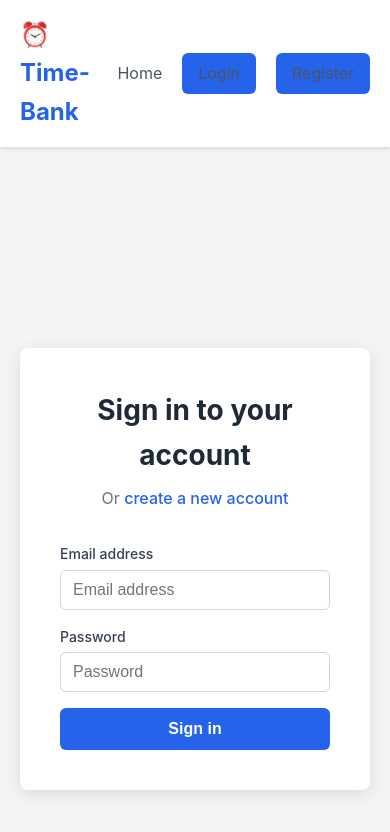
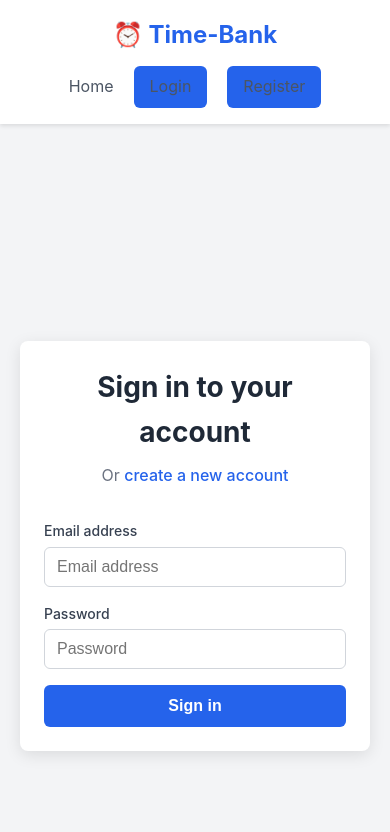
Before and after one commit to Bede12345/Time-bank, a React (Vite) app in the folder time-bank/frontend/: page /login in a window 390 px wide. Shown: the top 832 px of the page. Built offline with nearby package versions, Linux system fonts and the light colour scheme.

Commit message:
working on css

```diff
--- a/time-bank/frontend/src/index.css
+++ b/time-bank/frontend/src/index.css
@@ -689,3 +689,65 @@ a {
     opacity: 1;
   }
 }
+
+@media (max-width: 768px) {
+  .hero h1 {
+    font-size: 32px;
+  }
+
+  .hero p {
+    font-size: 16px;
+  }
+
+  .navbar .container {
+    flex-direction: column;
+    gap: 12px;
+  }
+
+  .navbar-links {
+    flex-wrap: wrap;
+    justify-content: center;
+  }
+
+  .offers-grid {
+    grid-template-columns: 1fr;
+  }
+
+  .form-row {
+    grid-template-columns: 1fr;
+  }
+
+  .auth-card {
+    padding: 24px;
+  }
+
+  .create-offer-form {
+    padding: 20px;
+  }
+
+  .section-header {
+    flex-direction: column;
+    align-items: stretch;
+    text-align: center;
+  }
+
+  .dashboard-stats {
+    grid-template-columns: 1fr 1fr;
+  }
+}
+
+@media (max-width: 480px) {
+  .dashboard-stats {
+    grid-template-columns: 1fr;
+  }
+
+  .stat-item .stat-value {
+    font-size: 20px;
+  }
+
+  .offer-item {
+    flex-direction: column;
+    align-items: flex-start;
+    gap: 8px;
+  }
+}
```
